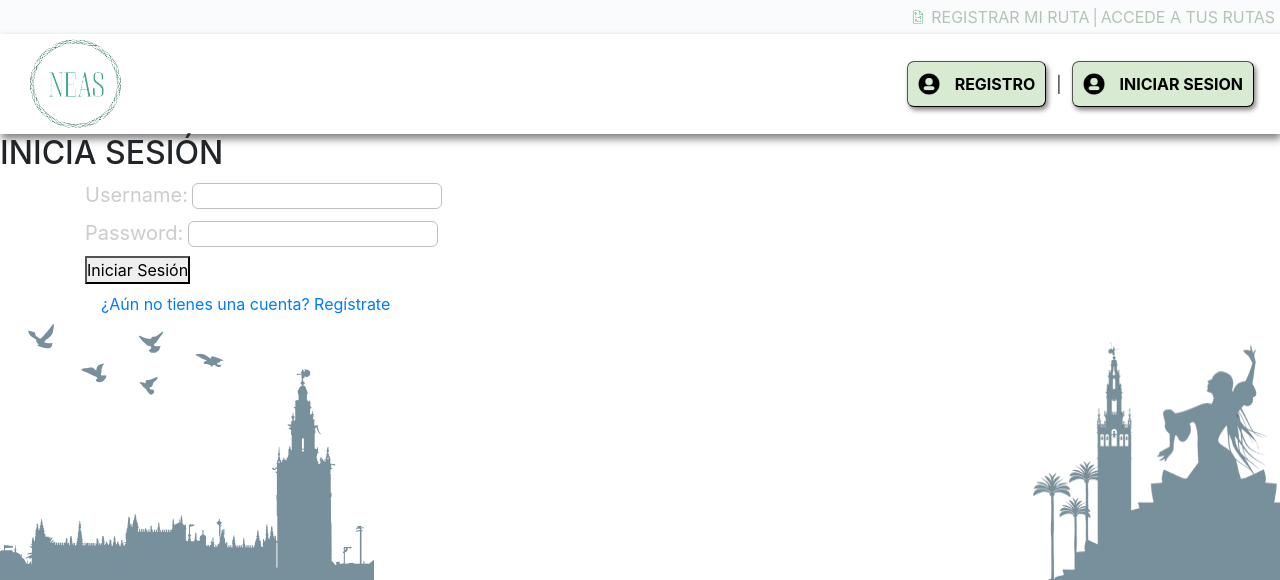
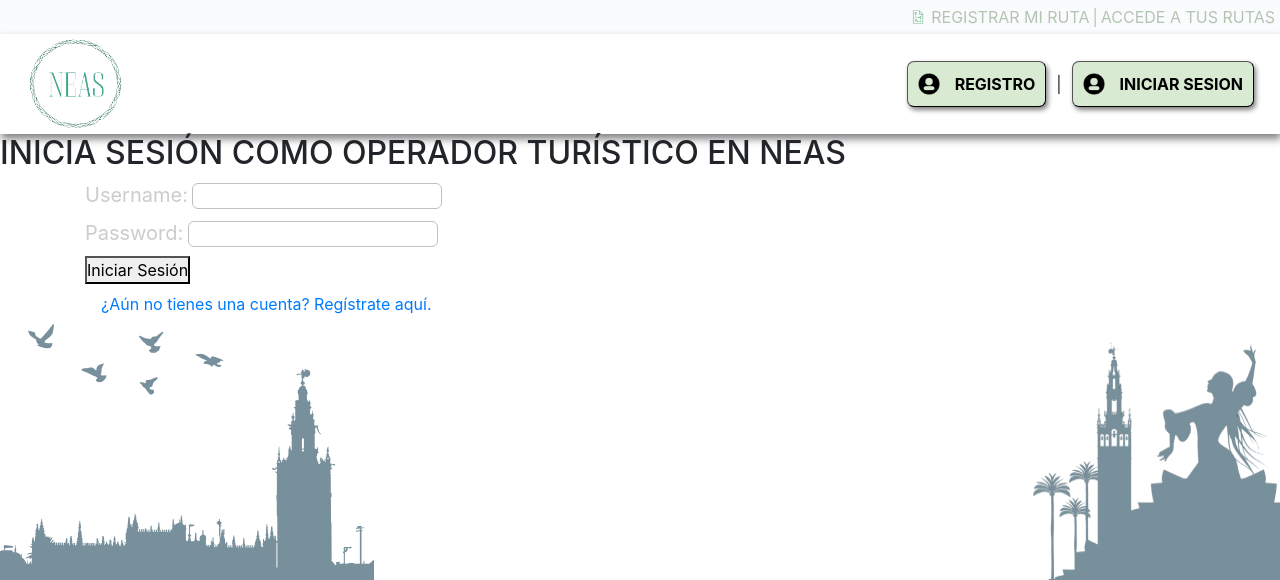
Before and after one commit to sgero/NeasProject, a Django app: page /neas/login/operador in a window 1280 px wide. Shown: the top 580 px of the page. Run offline with Django 4.2, Linux system fonts and the light colour scheme; parts of the project's set-up code (start-up, migrations or seed data) failed here and were passed over; some libraries are stand-ins or nearby versions.

Commit message:
Arreglado LOGINS Y REGISTRO completos + LOGOUT

```diff
--- a/NeasAPP/urls.py
+++ b/NeasAPP/urls.py
@@ -2,7 +2,7 @@ from django.urls import path, include
 from .views import *
 
 urlpatterns = [
-    path('', inicio),
+    path('', inicio, name='inicio'),
     path('ruta/crear/', crear_ruta),
     path('ruta/', mostrar_ruta),
     path('login/usuario', login_usuario, name='login_usuario'),
--- a/templates/login_operador.html
+++ b/templates/login_operador.html
@@ -15,15 +15,15 @@
 
 {% block content1 %}
 
-    <h2>INICIA SESIÓN</h2>
+    <h2>INICIA SESIÓN COMO OPERADOR TURÍSTICO EN NEAS</h2>
     <div class="container">
         <form method="post">
             {% csrf_token %}
             {{ form.as_p }}
             <button type="submit">Iniciar Sesión</button>
         </form>
-        <a class="nav-item nav-link" href="{% url 'login_operador' %}">
-            ¿Aún no tienes una cuenta? Regístrate <i class="fas fa-sign-in-alt"></i>
+        <a class="nav-item nav-link" href="{% url 'registrar_operador' %}">
+            ¿Aún no tienes una cuenta? Regístrate aquí.<i class="fas fa-sign-in-alt"></i>
         </a>
     </div>
 
--- a/templates/login_usuario.html
+++ b/templates/login_usuario.html
@@ -15,7 +15,7 @@
 
 {% block content1 %}
 
-    <h2>INICIA SESIÓN</h2>
+    <h2>INICIA SESIÓN COMO USUARIO EN NEAS</h2>
 
     <div class="container">
 
@@ -31,7 +31,7 @@
 
         <a class="nav-item nav-link" href="{% url 'registrar_usuario' %}">
 
-            ¿Aún no tienes una cuenta? Regístrate <i class="fas fa-sign-in-alt"></i>
+            ¿Aún no tienes una cuenta? Regístrate aquí.<i class="fas fa-sign-in-alt"></i>
 
         </a>
 
```
Also changed, not shown: templates/logout.html (+15 -2 lines), templates/registrar_operador.html (+7 -1 lines), templates/registrar_usuario.html (+4 -4 lines), db.sqlite3.
